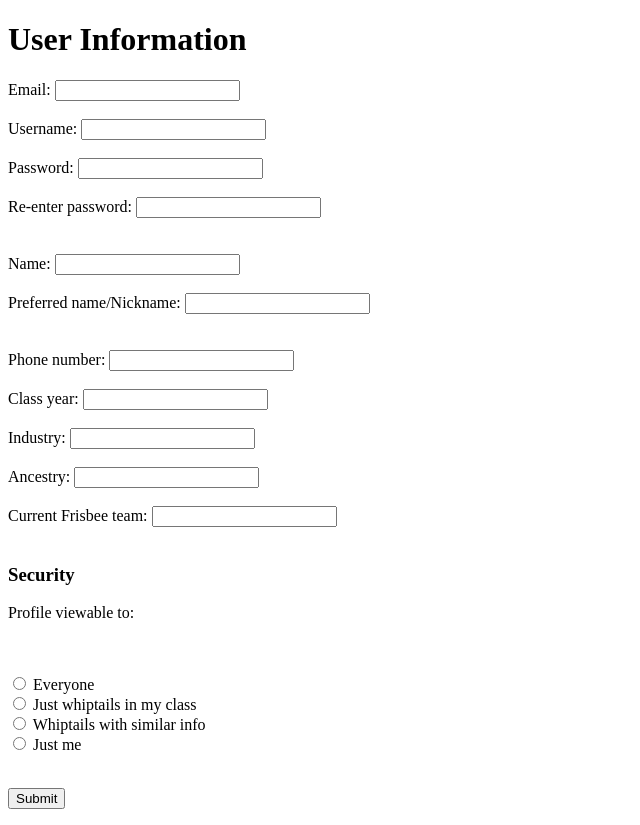
After one commit to cs304-fa18/semester-project-lounge, a Flask app: template templates/userinfo.html in a window 1280 px wide. The commit adds this page. Shown: the whole page, without its empty margins (0-640 px from the left). Run offline with Flask 2, Linux system fonts and the light colour scheme; the template is opened without the code that fills it, so the values that code supplies are empty.

Commit message:
add links to pages

```diff
--- a/app.py
+++ b/app.py
@@ -6,7 +6,7 @@ app.secret_key = "notverysecret"
 
 @app.route('/')
 def index():
-    return render_template('empty.html')
+    return render_template('index.html')
 
 @app.route('/approved/')
 def viewApproved():
--- /dev/null
+++ b/templates/userinfo.html
@@ -0,0 +1,43 @@
+<!doctype html>
+<html lang='en'>
+<head>
+    <meta charset='utf-8'>
+    <meta name=author content="Tamara Deshong">
+    <title>User Information</title>
+
+</head>
+<body>
+    {% if msg %}
+    <p>{{msg}}</p>
+    {% endif %}
+
+<h1>User Information</h1>
+<form method="POST" action="/preferences">
+    Email: <input type="text" id="email" name="email"><br><br>
+    Username: <input type="text" id="username" name="username"><br><br>
+    Password: <input type="text" id="password" name="password"><br><br>
+    Re-enter password: <input type="text" id="password1" name="password1"><br>
+    <br><br>
+
+    Name: <input type="text" id="name"name="firstname"><br><br>
+    Preferred name/Nickname: <input type="text" id="nname" name="nickname"><br><br>
+    <br>
+
+    Phone number: <input type="text" id="pnum" name="number"><br><br>
+    Class year: <input type="text" id="year" name="classNum"><br><br>
+    Industry: <input type="text" name="indust"><br><br>
+    Ancestry: <input type="text" name="ancest"><br><br>
+    Current Frisbee team: <input type="text" name="team"><br><br>
+
+    <h3>Security</h3>
+    <p>Profile viewable to: </p><br><br>
+      <input type="radio" name="view" value="all"> Everyone<br>
+      <input type="radio" name="view" value="class"> Just whiptails in my class<br>
+      <input type="radio" name="view" value="overlap"> Whiptails with similar info<br>
+      <input type="radio" name="view" value="admin"> Just me<br><br>
+
+      <p><input type="submit" value="Submit"></p>
+</form>
+
+</body>
+</html>
```
Also changed, not shown: login.py (added, +28 -0 lines), login_app.py (added, +47 -0 lines), templates/empty.html (deleted, +0 -12 lines), templates/index.html (+15 -0 lines).
